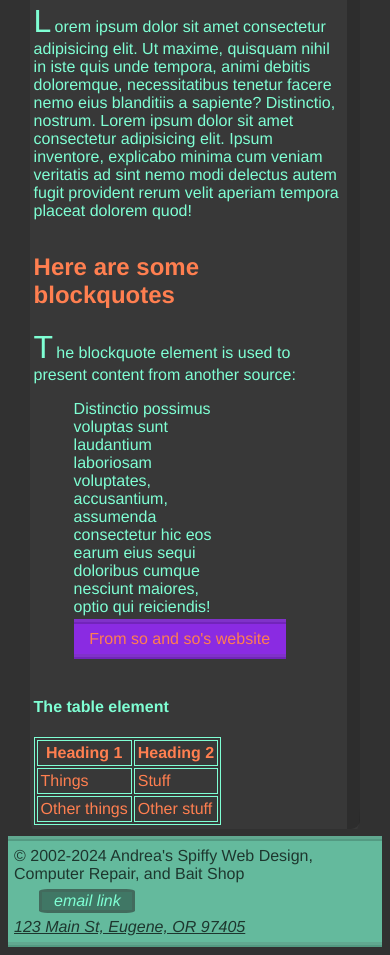
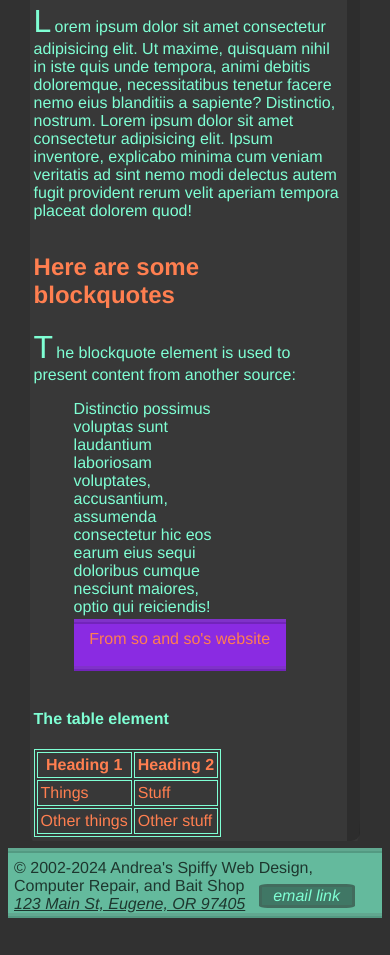
Before and after one commit to dfmknz/cis195test, a plain HTML site: page web/lab04/index.html in a window 390 px wide. Shown: the part 1452-2407 px from the top of the page. After the commit the page ends 2378 px from the top, so only its background shows below. Drawn offline with Linux system fonts and the light colour scheme.

Commit message:
Add files via upload

```diff
--- a/web/lab04/css/beginning.css
+++ b/web/lab04/css/beginning.css
@@ -225,9 +225,22 @@ footer #copy{
 }
 
 @media (max-width: 600px){
+
+	footer{
+		padding-bottom: 18px;
+	}
+
 	footer #email{
-		position: static;
+		position: absolute;
+		float: right;
+		left: 60%;
 	}
+
+	footer address{
+		float: left;
+	}
+
+
 }
 
 address{
--- a/web/lab04/index.html
+++ b/web/lab04/index.html
@@ -100,6 +100,8 @@
 		&copy; 2002-2024 Andrea's Spiffy Web Design, Computer Repair, and Bait Shop
 	</div>
 
+	<div class="clr_fix"></div>
+
 	<div id="email">
 		<a href="mailto:dru@email.edu">email link</a>
 	</div>
```
